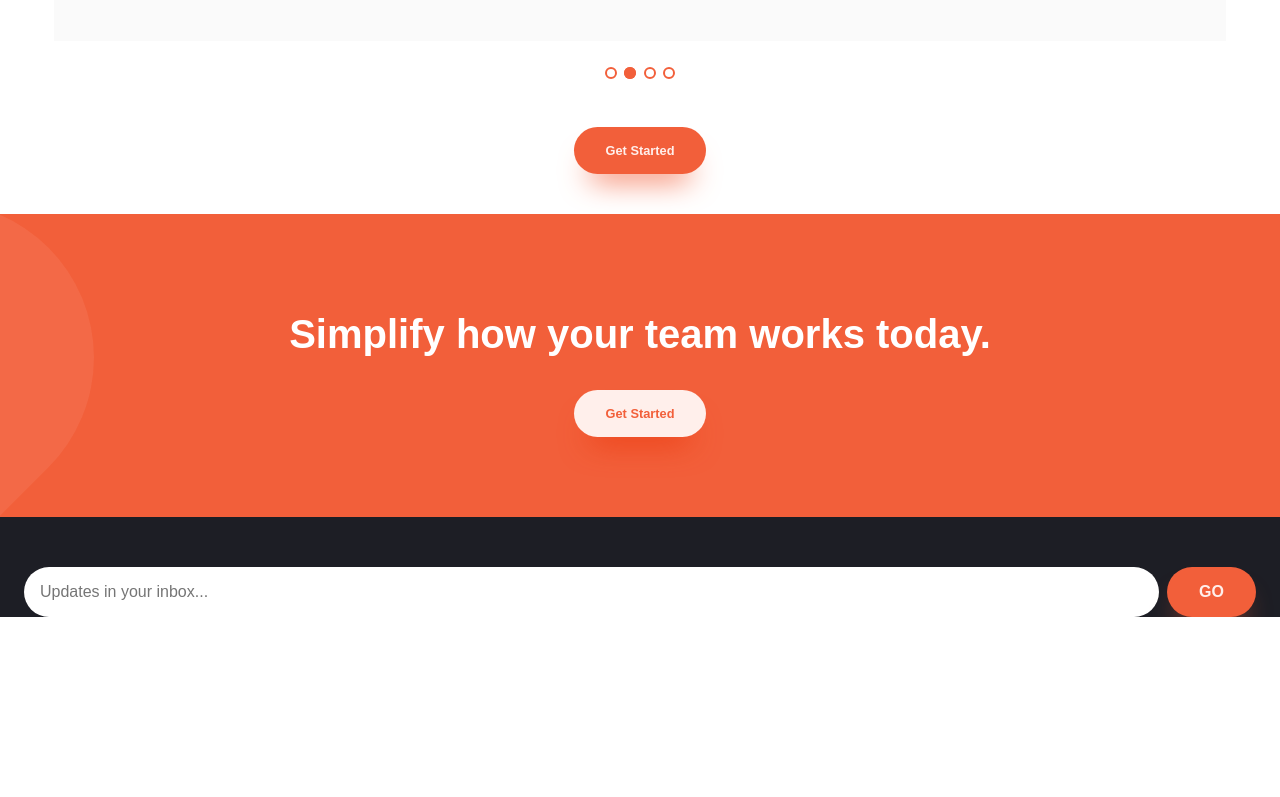
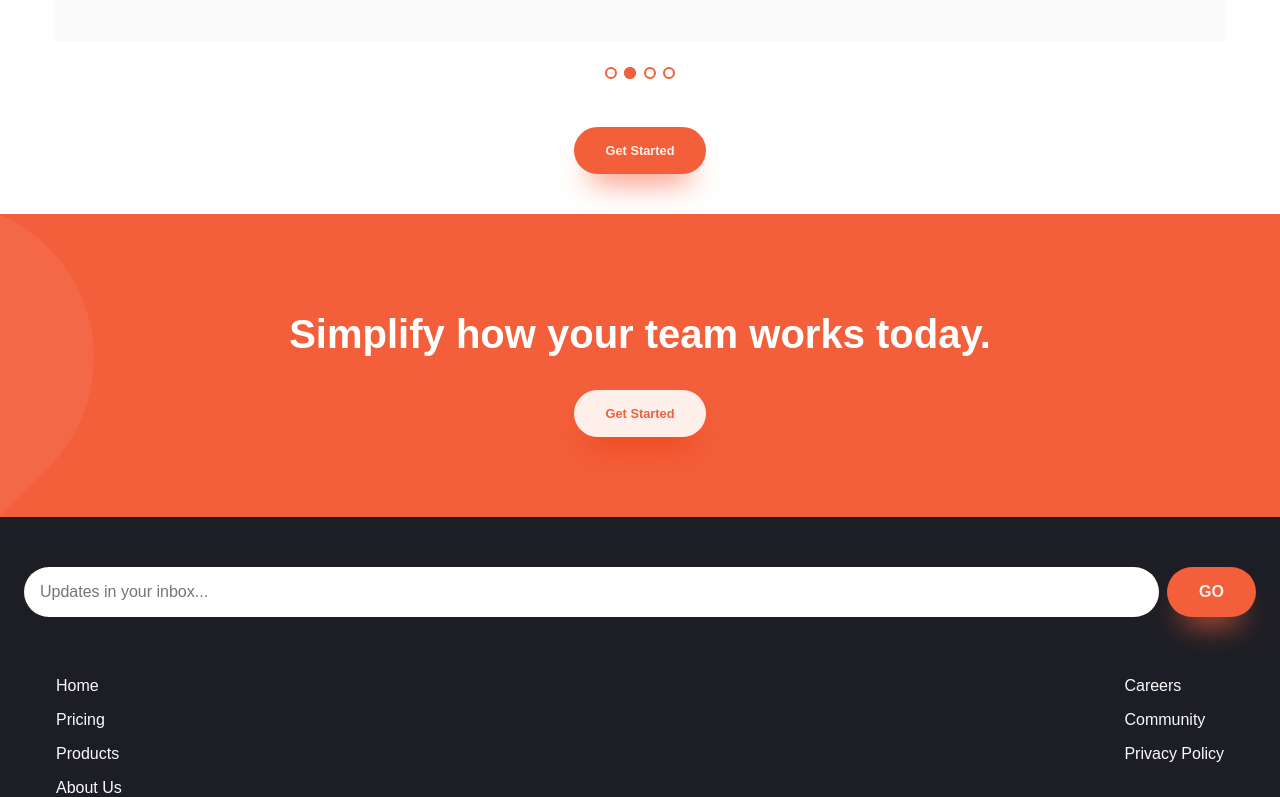
Before and after one commit to AlexKMarshall/manage-landing-page, a plain HTML site: page index.html in a window 1280 px wide. Shown: the part 2394-3191 px from the top of the page. Before the commit the page ends 3011 px from the top, so only its background shows below. Drawn offline with Linux system fonts and the light colour scheme; a web font is replaced by a local one.

Commit message:
Style footer nav

```diff
--- a/index.html
+++ b/index.html
@@ -185,6 +185,15 @@
           GO
         </button>
       </form>
+      <nav class="footer--navigation">
+        <a href="#" class="footer--navlink">Home</a>
+        <a href="#" class="footer--navlink">Pricing</a>
+        <a href="#" class="footer--navlink">Products</a>
+        <a href="#" class="footer--navlink">About Us</a>
+        <a href="#" class="footer--navlink">Careers</a>
+        <a href="#" class="footer--navlink">Community</a>
+        <a href="#" class="footer--navlink">Privacy Policy</a>
+      </nav>
     </footer>
   </body>
 </html>
--- a/style.css
+++ b/style.css
@@ -278,6 +278,7 @@ h2 {
 .subscribe--form {
   display: flex;
   align-items: center;
+  margin-bottom: 3.75rem;
 }
 
 .subscribe--input {
@@ -290,3 +291,17 @@ h2 {
 .subscribe--button {
   font-size: 1rem;
 }
+
+.footer--navigation {
+  display: grid;
+  grid-template-rows: repeat(4, 1fr);
+  grid-template-columns: 1fr auto;
+  grid-auto-flow: column;
+  row-gap: 1rem;
+  margin-left: 2rem;
+  margin-right: 2rem;
+}
+
+.footer--navlink {
+  color: var(--very-light-gray);
+}
```
